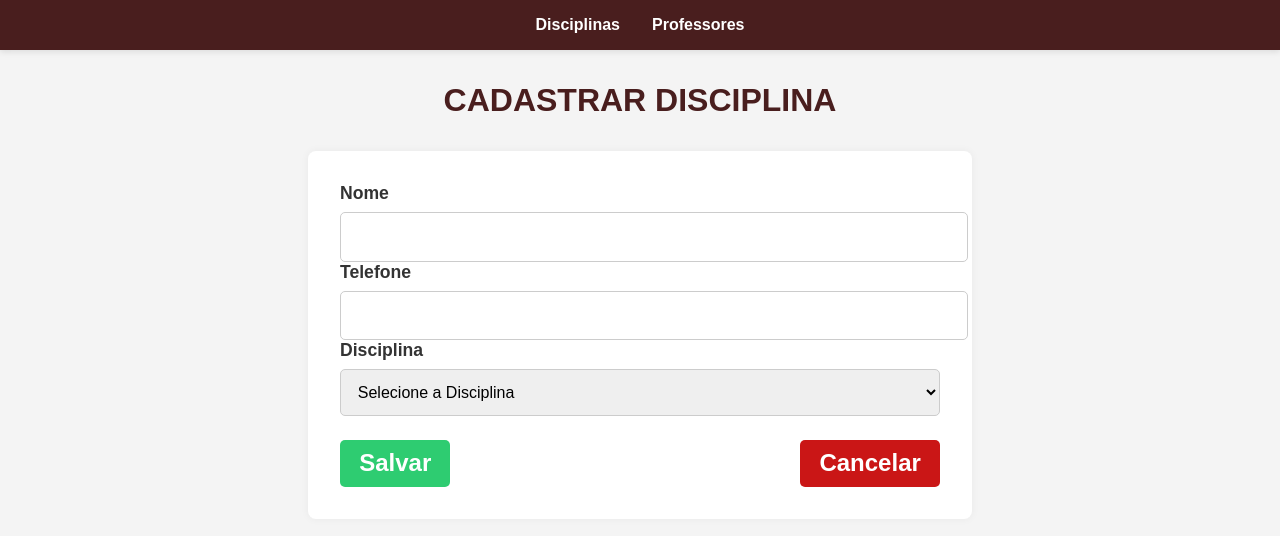
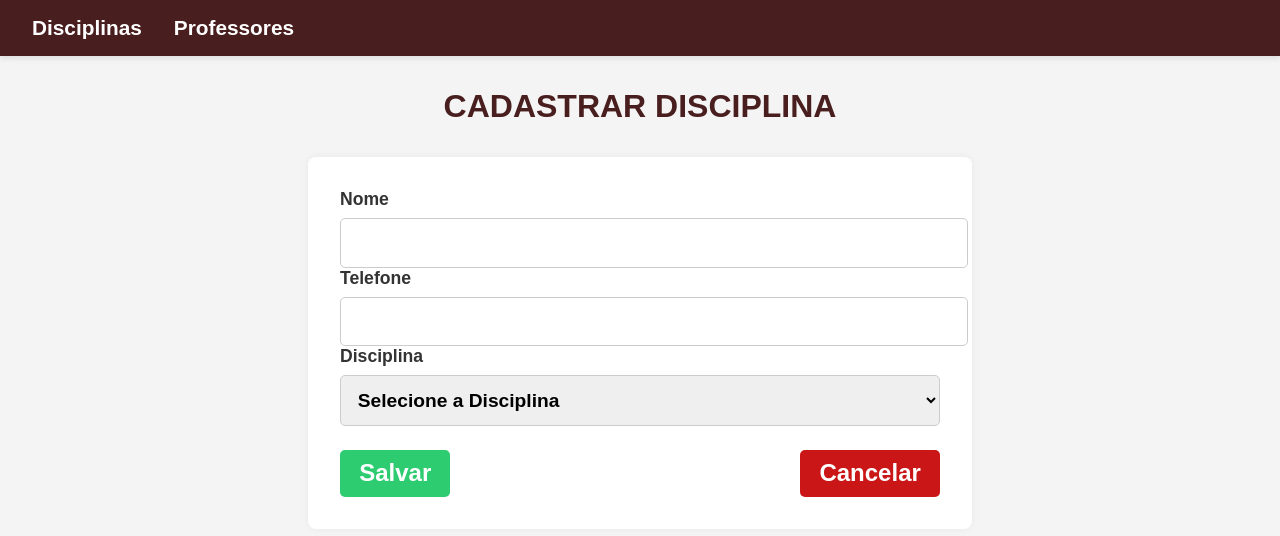
Before and after one commit to HelioMattos/gestaoesolarfinal, a Django app: template projeto/gestaoescolar/templates/gestaoescolar/gestao_form.html in a window 1280 px wide. Shown: the top 536 px of the page. Run offline with Django 5.2, Linux system fonts and the light colour scheme; the template is opened without the code that fills it: values that come from a table or form of the project are taken from there, others are empty; data comes from the database, SQL or seed files in the repository; both versions use the stored data as it was after the commit.

Commit message:
alteracos fina

```diff
--- a/projeto/gestaoescolar/static/css/gestao_form.css
+++ b/projeto/gestaoescolar/static/css/gestao_form.css
@@ -15,7 +15,7 @@ body {
 .menu-bar ul {
     list-style: none;
     display: flex;
-    justify-content: center;
+    justify-content: left;
     gap: 2rem;
     margin: 0;
     padding: 0;
@@ -25,7 +25,7 @@ body {
     color: #fff;
     text-decoration: none;
     font-weight: bold;
-    font-size: 1rem;
+    font-size: 1.3rem;
     position: relative;
     padding: 0.5rem 0;
     transition: color 0.3s ease;
@@ -81,7 +81,16 @@ h1 {
     font-weight: bold;
 }
 
-.form-group select,
+.form-group select{
+    width: 100%;
+    padding: 0.8rem;
+    margin-top: 0.5rem;
+    border: 1px solid #ccc;
+    border-radius: 5px;
+    font-size: 1.2rem;
+    font-weight: bold;
+}
+
 .form-group textarea {
     width: 100%;
     padding: 0.8rem;
--- a/projeto/gestaoescolar/templates/gestaoescolar/home.html
+++ b/projeto/gestaoescolar/templates/gestaoescolar/home.html
@@ -23,7 +23,11 @@
     <div style="max-width: 900px; margin: 0 auto; background-color: #fff; padding: 2rem; border-radius: 10px; box-shadow: 0 0 10px rgba(0,0,0,0.1);">
         <h1>Bem-vindo ao Sistema de Gestão Escolar</h1>
         <p style="font-size: 1.2rem; text-align: center; margin-bottom: 2rem;">
-            Este sistema foi desenvolvido para facilitar o gerenciamento de <strong>disciplinas</strong> e <strong>professores</strong> em instituições de ensino. A navegação é simples e prática para otimizar o seu tempo.
+           Nosso sistema foi desenvolvido para organizar o gerenciamento de Professores e Disciplinas
+           em instituições de ensino de forma simples e eficiente. Tenha controle total da sua estrutura
+           acadêmica em um só lugar.<br>
+            <br>
+            Comece agora a facilitar sua gestão!
         </p>
 
 
--- a/projeto/gestaoescolar/views.py
+++ b/projeto/gestaoescolar/views.py
@@ -50,13 +50,10 @@
         wb = Workbook()
         ws = wb.active
         ws.title = "Disciplinas"
-
         ws.append(['Disciplina', 'Carga Horária'])
-
         disciplinas = Gestao.objects.all()
         for disc in disciplinas:
             ws.append([disc.disciplina, f"{disc.carga_horaria}"])
-
         response = HttpResponse(content_type='application/vnd.openxmlformats-officedocument.spreadsheetml.sheet')
         response['Content-Disposition'] = 'attachment; filename=disciplinas.xlsx'
         wb.save(response)
--- a/projeto/professor/models.py
+++ b/projeto/professor/models.py
@@ -1,5 +1,5 @@
 from django.db import models
-from gestaoescolar.models import Gestao  # Importa o modelo de disciplina
+from gestaoescolar.models import Gestao
 
 class Professor(models.Model):
     nome = models.CharField(max_length=100, null=False, blank=False)
--- a/projeto/professor/views.py
+++ b/projeto/professor/views.py
@@ -49,13 +49,10 @@ class ExportarProfessoresExcelView(View):
         wb = Workbook()
         ws = wb.active
         ws.title = "Professores"
-
         ws.append(['Nome', 'Telefone', 'Disciplina'])
-
         professores = Professor.objects.all()
         for prof in professores:
             ws.append([prof.nome, prof.telefone, prof.disciplina.disciplina])
-
         response = HttpResponse(content_type='application/vnd.openxmlformats-officedocument.spreadsheetml.sheet')
         response['Content-Disposition'] = 'attachment; filename=professores.xlsx'
         wb.save(response)
```
Also changed, not shown: projeto/db.sqlite3.
